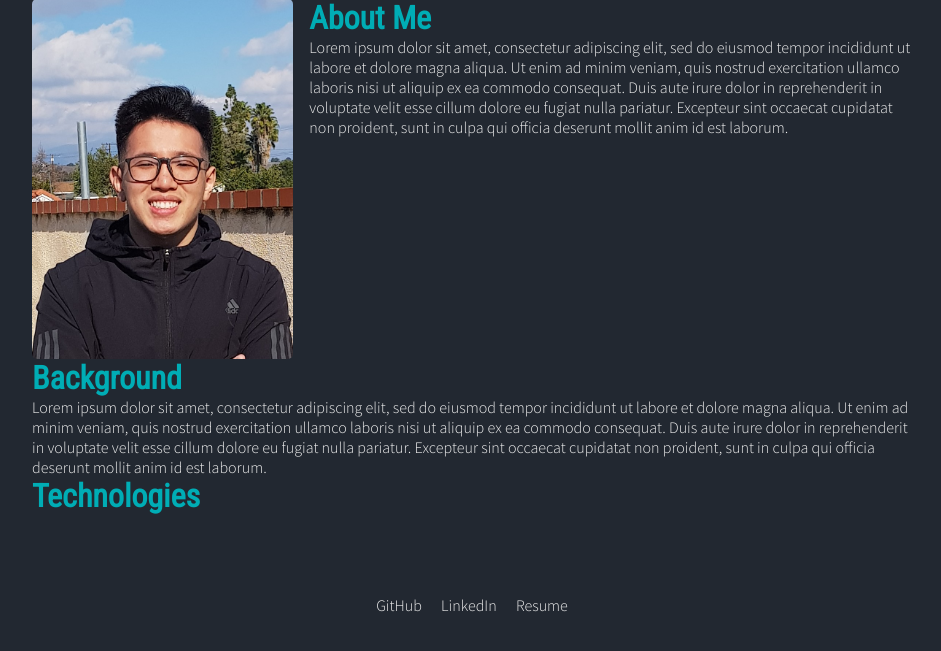
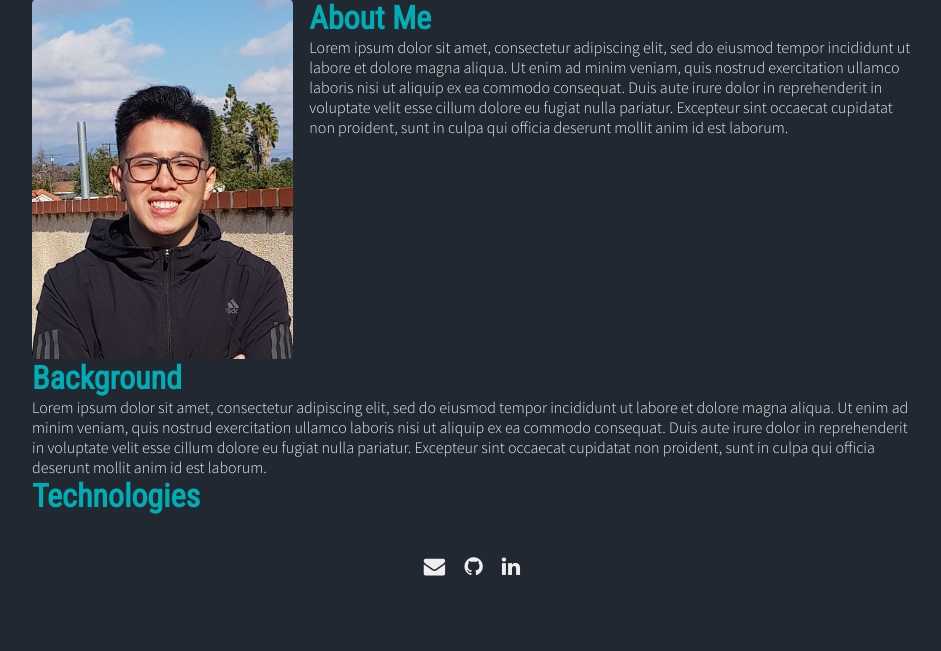
Before and after one commit to alfredzhuang/alfredzhuang.github.io, a PHP site: page / in a window 1280 px wide. Shown: the part 35-686 px from the top of the page, without its empty margins (168-1109 px from the left). Run offline with PHP 8.4, Linux system fonts and the light colour scheme.

Commit message:
change margins of footer and change text to icons

```diff
--- a/index.html
+++ b/index.html
@@ -3,6 +3,9 @@
   <head>
     <meta charset="UTF-8" />
     <meta http-equiv="X-UA-Compatible" content="IE=edge" />
+    <!-- Font Awesome -->
+    <link rel="stylesheet" href="https://cdnjs.cloudflare.com/ajax/libs/font-awesome/4.7.0/css/
+font-awesome.min.css">
     <!-- Fonts -->
     <link rel="preconnect" href="https://fonts.googleapis.com" />
     <link rel="preconnect" href="https://fonts.gstatic.com" crossorigin />
@@ -95,10 +98,10 @@
     <div id="footer" class="grid hidden">
       <div class="footer-container">
         <div class="footer-items">
-        <a>GitHub</a>
-        <a>LinkedIn</a>
-        <a>Resume</a>
-      </div>
+          <a href="mailto:alfredzhuang1234@gmail.com" target="_blank"><i class="footer-item fa fa-lg fa-envelope"></i></a>
+          <a href="https://github.com/alfredzhuang" target="_blank"><i class="footer-item fa fa-lg fa-github"></i></a>
+          <a href="https://www.linkedin.com/in/alfred-zhuang" target="_blank"><i class="footer-item fa fa-lg fa-linkedin"></i></a>
+        </div>
     </div>
     <script src="scripts/index.js"></script>
   </body>
--- a/styles/index.css
+++ b/styles/index.css
@@ -169,7 +169,7 @@
 /* Footer */
 .footer-container {
   grid-column: 2 / span 1;
-  margin-top: 5rem;
+  margin: 2.5rem 2.5rem;
 }
 
 .footer-items {
@@ -178,3 +178,7 @@
   column-gap: 1.2rem;
   justify-content: center;
 }
+
+.footer-item {
+  color: #eeeeee;
+}
```
